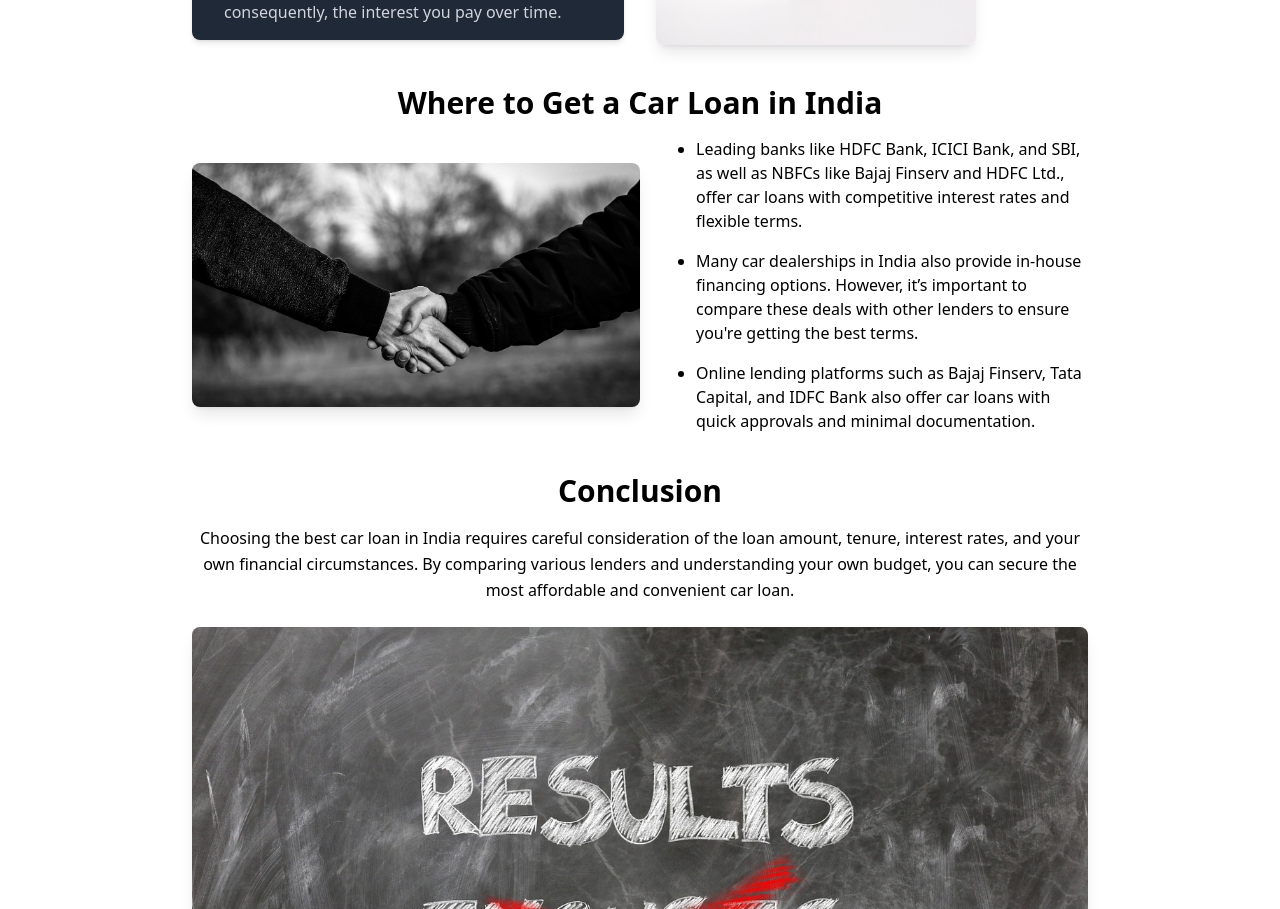
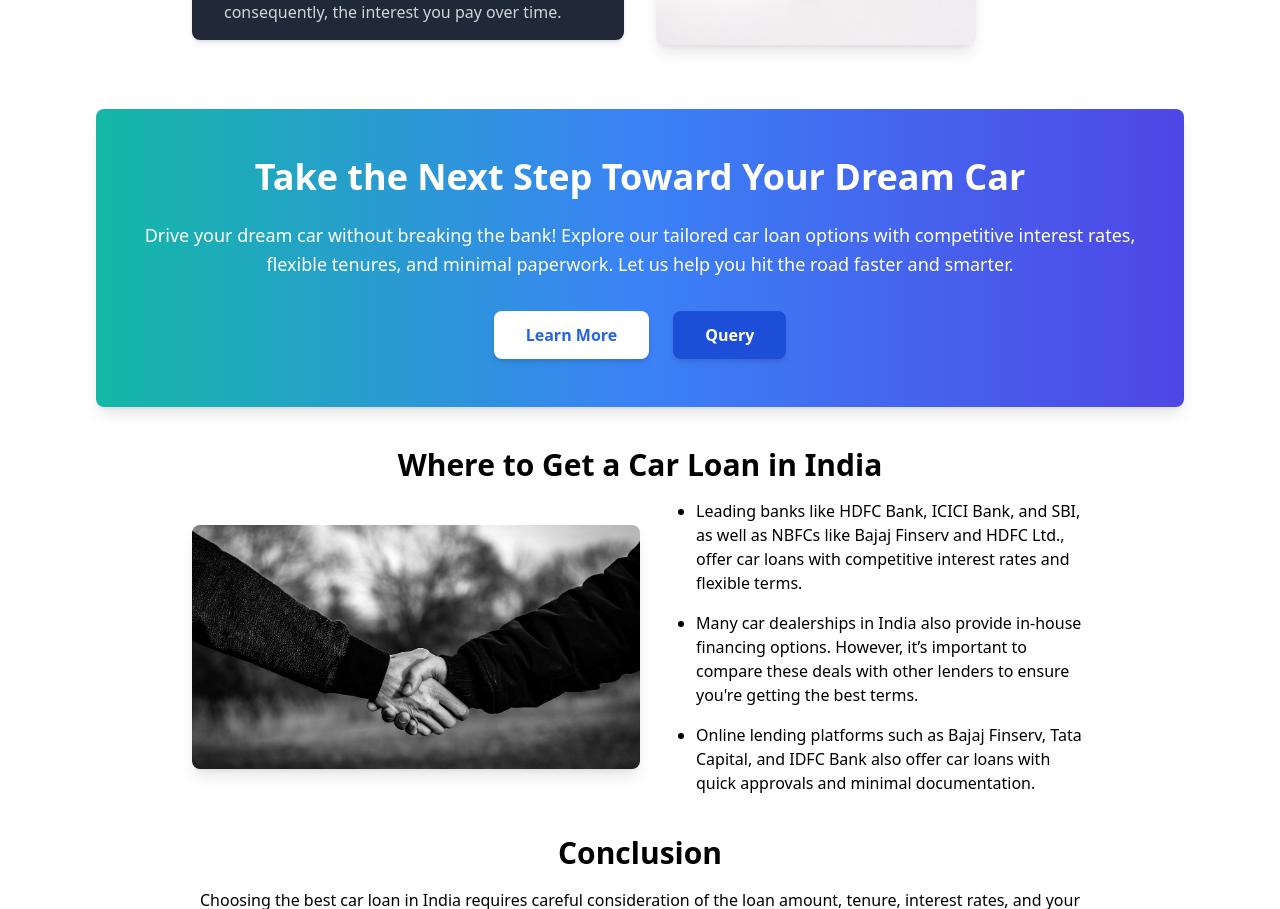
Before and after one commit to Mayank-rj/badabhaihaina, a React (Vite) app: page /car-loan in a window 1280 px wide. Shown: the part 1621-2530 px from the top of the page. Built offline with nearby package versions, Linux system fonts and the light colour scheme.

Commit message:
icon and cta done

```diff
--- a/src/Components/CarLoan/CarLoan.jsx
+++ b/src/Components/CarLoan/CarLoan.jsx
@@ -1,3 +1,4 @@
+import { Cta } from "../cta/Cta";
 import "./carLoan.css";
 
 const CarLoan = () => {
@@ -77,6 +78,14 @@ const CarLoan = () => {
         </div>
       </section>
 
+      <Cta
+        heading="Take the Next Step Toward Your Dream Car"
+        message="Drive your dream car without breaking the bank! Explore our tailored
+            car loan options with competitive interest rates, flexible tenures,
+            and minimal paperwork. Let us help you hit the road faster and
+            smarter."
+      />
+
       {/* Lenders Section */}
       <section className="mt-10 w-full max-w-4xl animate-fadeIn">
         <h2 className="text-3xl font-semibold mb-4 text-center">
--- a/src/Components/CompareHomeLoan/CompareHomeLoan.jsx
+++ b/src/Components/CompareHomeLoan/CompareHomeLoan.jsx
@@ -1,4 +1,5 @@
 import { useInView } from "react-intersection-observer";
+import { Cta } from "../cta/Cta";
 // import "./CompareHomeLoan.css";
 
 const AnimatedSection = ({ children, animationClass }) => {
@@ -137,6 +138,11 @@ const CompareHomeLoan = () => {
             </div>
           </section>
         </AnimatedSection>
+
+        <Cta
+          heading="Find Your Perfect Fit for a Dream Home"
+          message="Explore and compare the best home loan options tailored to your needs. Secure the perfect loan to make your dream home a reality!"
+        />
 
         {/* Compare Home Loans */}
         <AnimatedSection animationClass="animate-slide-in-left">
--- a/src/Components/Navbar/Navbar.jsx
+++ b/src/Components/Navbar/Navbar.jsx
@@ -15,23 +15,21 @@ import { TbSettingsDollar } from "react-icons/tb";
 // import { FaHandshake } from "react-icons/fa";
 import { AiOutlineClose } from "react-icons/ai"; // Importing close icon
 import { HiSwitchHorizontal } from "react-icons/hi";
-import { BsFillHousesFill } from "react-icons/bs";
+import { BsFillBuildingsFill } from "react-icons/bs";
 import { BiSolidDonateHeart } from "react-icons/bi";
 import { menuData } from "../../assets/menuData";
-import { RiCarFill } from "react-icons/ri";
+import { RiCarFill, RiMoneyRupeeCircleFill } from "react-icons/ri";
 import { MdHealthAndSafety } from "react-icons/md";
 import { MdTwoWheeler } from "react-icons/md";
 
 const iconMapping = {
-  "Home BT(Balance Transfer)": <FaHome className="h-5 w-5 text-purple-600" />,
+  "Home Loan": <FaHome className="h-5 w-5 text-purple-600" />,
   "Compare Home Loan Rate": (
     <FaLaptopHouse className="h-5 w-5 text-purple-600" />
     // <FaMoneyBillWave className="h-5 w-5  text-purple-600" />
   ),
   "New User": <IoMdPersonAdd className="h-5 w-5 text-purple-600" />,
-  "Personal BT(Balance Transfer)": (
-    <IoPersonSharp className="h-5 w-5 text-purple-600" />
-  ),
+  "Personal Loan": <IoPersonSharp className="h-5 w-5 text-purple-600" />,
   "Compare Personal Loan Rate": (
     <HiSwitchHorizontal className="h-5 w-5 text-purple-600" />
     // <FaMoneyBillWave className="h-5 w-5 text-purple-600" />
@@ -50,7 +48,16 @@ const iconMapping = {
   "Health Insurance": <MdHealthAndSafety className="h-5 w-5 text-purple-600" />,
   "Two Wheeler Insurance": <MdTwoWheeler className="h-5 w-5 text-purple-600" />,
   "Travel Insurance": <IoLocation className="h-5 w-5 text-purple-600" />,
-  "Home Insurance": <FaShieldAlt className="h-5 w-5 text-purple-600" />,
+  "Home Insurance": <FaHome className="h-5 w-5 text-purple-600" />,
+  "Stock Insurance": (
+    <RiMoneyRupeeCircleFill className="h-5 w-5 text-purple-600" />
+  ),
+  "Loan Against Property": (
+    <BsFillBuildingsFill className="h-5 w-5 text-purple-600" />
+  ),
+  "Compare Loan Against Property Rate": (
+    <HiSwitchHorizontal className="h-5 w-5 text-purple-600" />
+  ),
 };
 
 const DropDown = ({ item }) => {
--- /dev/null
+++ b/src/Components/cta/Cta.jsx
@@ -0,0 +1,23 @@
+import React from "react";
+
+export const Cta = ({ heading, message }) => {
+  return (
+    <>
+      {" "}
+      <section className="mt-16 bg-gradient-to-r from-teal-500 via-blue-500 to-indigo-600 text-white py-12 px-8 rounded-lg shadow-lg">
+        <div className="max-w-5xl mx-auto text-center">
+          <h2 className="text-4xl font-bold mb-6">{heading}</h2>
+          <p className="text-lg mb-8 leading-relaxed">{message}</p>
+          <div className="flex flex-col sm:flex-row justify-center space-y-4 sm:space-y-0 sm:space-x-6">
+            <button className="bg-white text-blue-600 font-semibold py-3 px-8 rounded-lg shadow-md hover:bg-gray-100 transition-all duration-300">
+              Learn More
+            </button>
+            <button className="bg-blue-700 hover:bg-blue-800 font-semibold py-3 px-8 rounded-lg shadow-md transition-all duration-300">
+              Query
+            </button>
+          </div>
+        </div>
+      </section>
+    </>
+  );
+};
```
Also changed, not shown: src/Components/CompareLoanAgainstProp/CompareLoanAgainstProp.jsx (+7 -7 lines), 1 other file (tests, documents, lock files or other folders).
